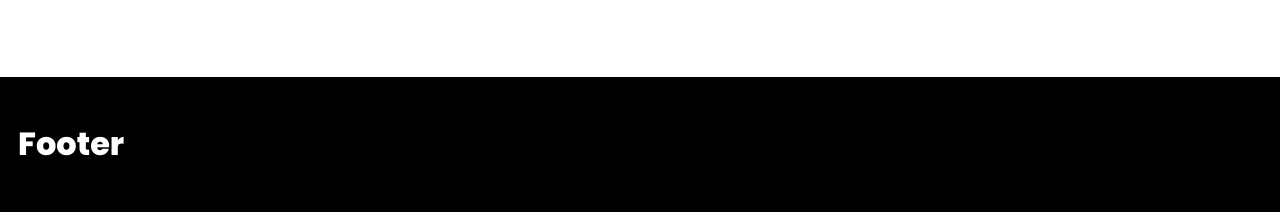
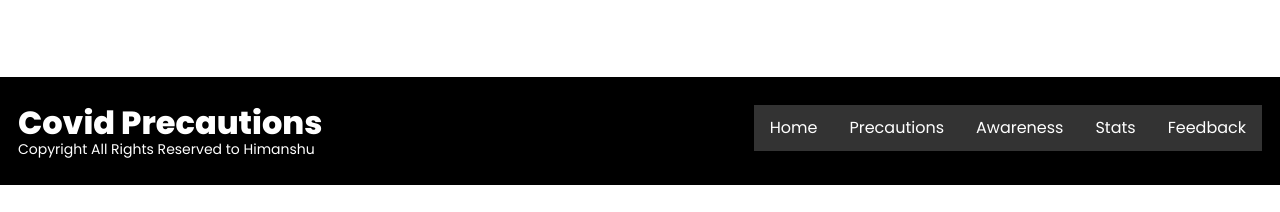
Before and after one commit to akshkgd/arpit_html_final, a plain HTML site: page pages/feedback.html in a window 1280 px wide. Shown: the part 1059-1271 px from the top of the page. After the commit the page ends 1244 px from the top, so only its background shows below. Drawn offline with nearby package versions, Linux system fonts and the light colour scheme.

Commit message:
footer bug fix

```diff
--- a/pages/feedback.html
+++ b/pages/feedback.html
@@ -185,9 +185,25 @@
       </aside>
     </section>
     <section>
-      <footer>
-        <h1>Footer</h1>
-      </footer>
+      <div class="">
+        <section>
+            <footer>
+                <div class="">
+                    <h1 class="m-0">Covid Precautions</h1>
+                    <p class="small m-0">Copyright All Rights Reserved to Himanshu</p>
+                </div>
+    <div class="">
+        <ul>
+            <li><a href="./index.html">Home</a></li>
+            <li><a href="./video.html">Precautions</a></li>
+            <li><a href="./images.html">Awareness</a></li>
+            <li><a href="./table.html">Stats</a></li>
+            <li><a href="./feedback.html">Feedback</a></li>
+          </ul>
+    </div>
+            </footer>
+        </section>
+    </div>
     </section>
   </body>
 </html>
--- a/styles/main.css
+++ b/styles/main.css
@@ -52,7 +52,7 @@ body {
 }
 .article {
   width: 40%;
-  height: 600px;
+
   background-color: #ffffff;
   min-width: 160px;
   flex-grow: 2;
@@ -202,6 +202,7 @@ li.dropdown {
   }
   footer{
       margin-top: 60px;
+
       background-color: rgb(0, 0, 0);
       color: white;
       display: flex;
```
Also changed, not shown: pages/images.html (+8 -4 lines), images/img1.jpeg (added), images/img2.jpeg (added), images/img3.jpeg (added), images/img4.jpeg (added), images/img5.jpeg (added).
